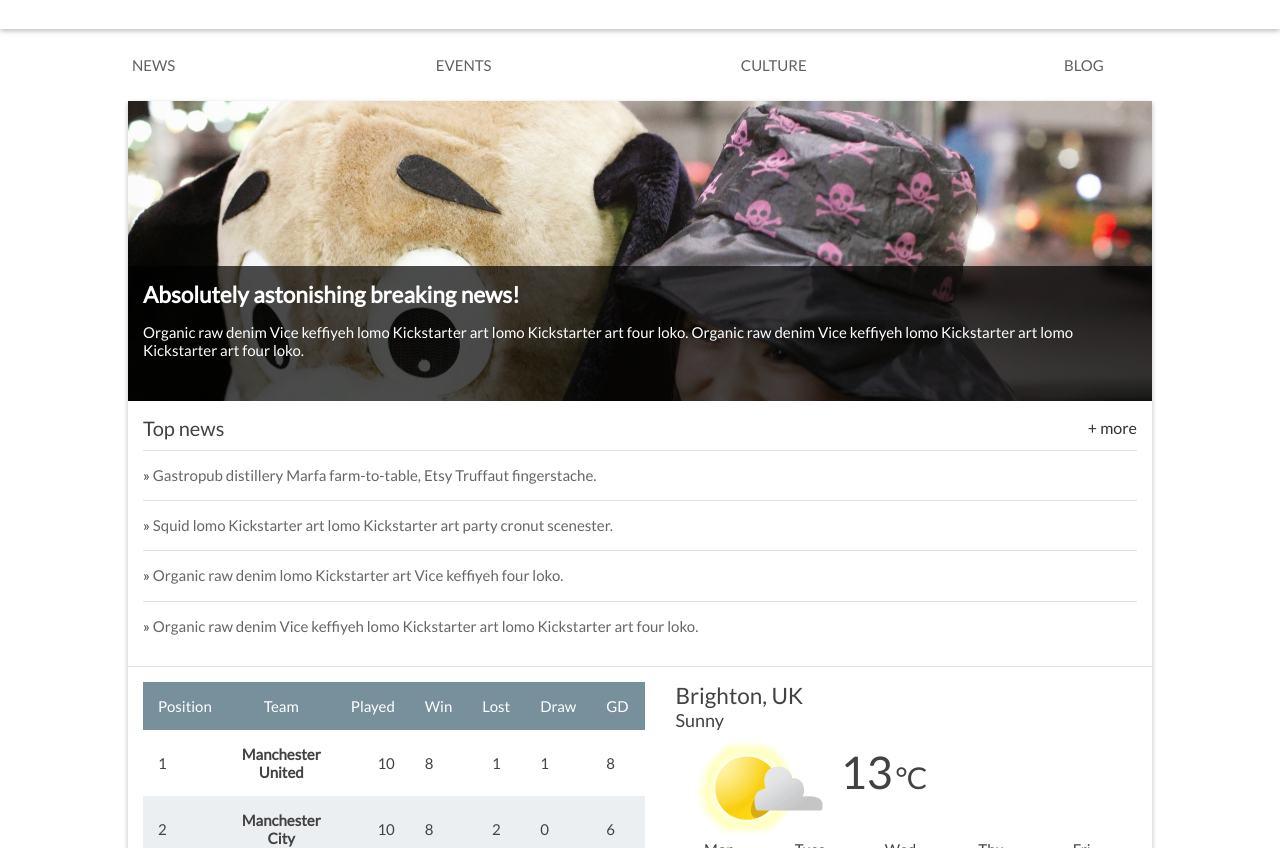
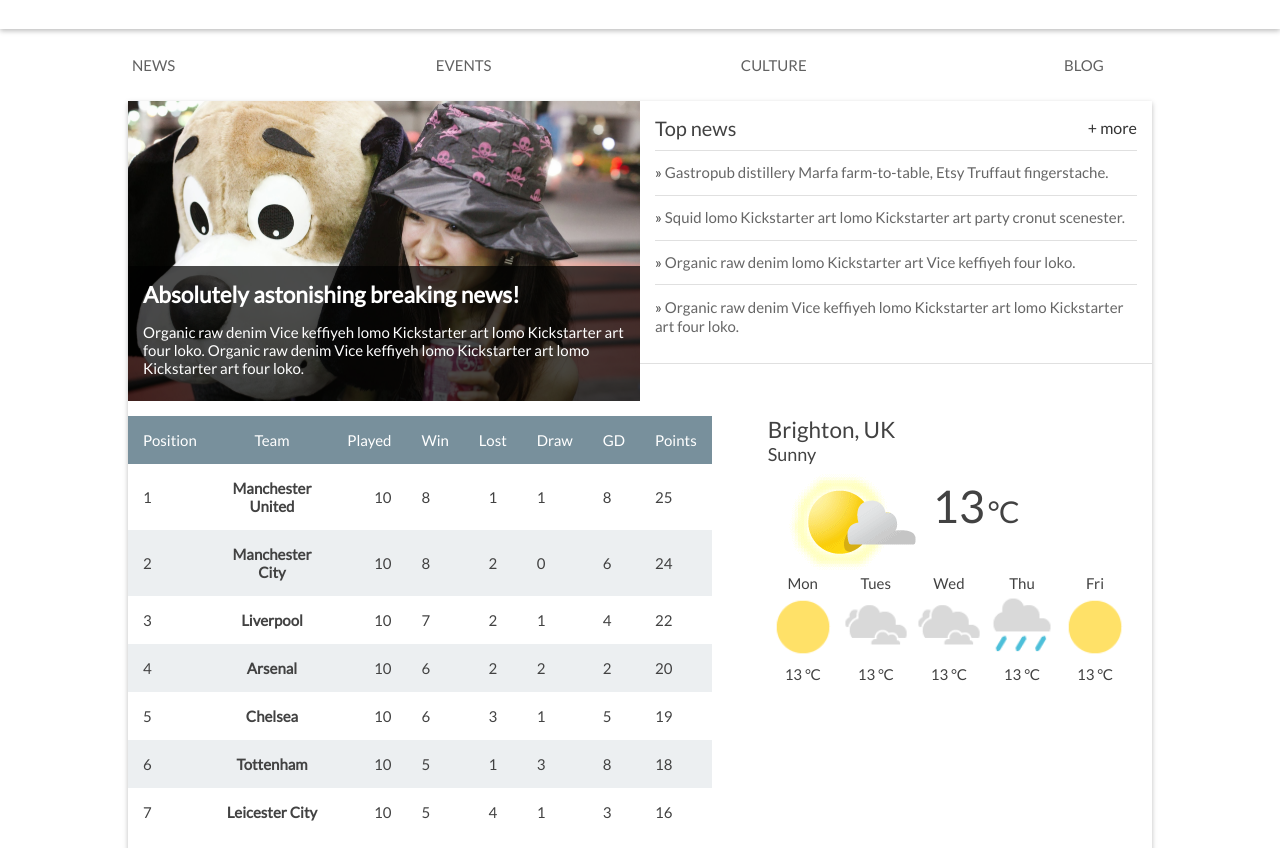
Before and after one commit to Chrismarcel/home-town-app, a website: page index.html in a window 1280 px wide. Shown: the part 96-944 px from the top of the page. Drawn offline with Linux system fonts and the light colour scheme.

Commit message:
Fix columns for Top News category and hero image

```diff
--- a/main.css
+++ b/main.css
@@ -407,7 +407,24 @@ footer a {
   color: #333;
 }
 
-@media screen and (min-width: 801px) {
+@media screen and (min-width: 700px) {
+  .hero {
+    min-width: 50%;
+  }
+
+  .hero.article {
+    height: 55%;
+  }
+
+  .news.top-news {
+    min-width: 50%;
+    width: 50%;
+  }
+
+  .top-news__item {
+    padding: .82em 0;
+  }
+
   body {
     font-size: 15px;
   }
@@ -435,23 +452,25 @@ footer a {
   }
 
   main {
-    width: 80%;
+    width: 100%;
     min-width: 0;
-  }
-
-  .scores, .weather {
-    min-width: 48%;
   }
 
   .scores {
     margin-right: 10px;
     margin-left: 15px;
-    width: 49%;
+    min-width: 57%;
+    width: 57%;
+  }
+
+  .weather {
+    min-width: 39%;
+    width: 38%;
   }
 
   .snippet {
     display: inline-block;
-    width: calc((100% - 15px)/3);
+    width: calc((100% - 15px)/2);
     max-height: 135px;
     overflow: hidden;
   }
@@ -466,14 +485,14 @@ footer a {
   }
 }
 
-@media screen and (min-width: 801px) and (max-width: 1040px) {
+@media screen and (min-width: 867px) {
+
+  .hero.article {
+    height: 45%;
+  }
 
   main {
-    width: 95%
-  }
-
-  .scores, .weather {
-    min-width: 50%;
+    width: 80%
   }
 
   .scores {
@@ -481,10 +500,6 @@ footer a {
     margin-left: 0;
   }
 
-  .snippet {
-    width: calc((100% - 15px)/2);
-  }
-
   .snippet:nth-child(odd) {
     margin-right: 10px;
   }
```
